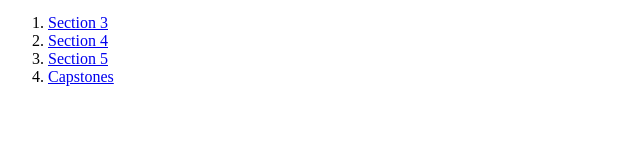
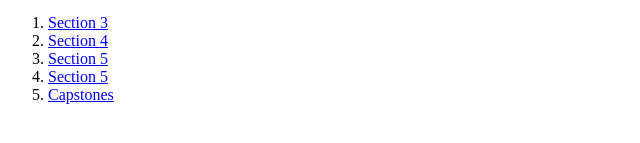
Before and after one commit to billy-palmer/Udemy, a plain HTML site: page index.html in a window 1280 px wide. Shown: the part 131-274 px from the top of the page, without its empty margins (0-640 px from the left). Drawn offline with Linux system fonts and the light colour scheme.

Commit message:
linking paths

```diff
--- a/index.html
+++ b/index.html
@@ -13,6 +13,7 @@
       <li><a href="./Section3/index.html">Section 3</a></li>
       <li><a href="./Section 4/index.html">Section 4</a></li>
       <li><a href="./Section5/index.html">Section 5</a></li>
+      <li><a href="./Section6/index.html">Section 5</a></li>
       <li><a href="./Capstones/index.html">Capstones</a></li>
     </ol>
   </body>
```
Also changed, not shown: Section6/6.0+CSS+Colors/6.0 CSS Colors/goal.png (renamed from Seection6/6.0+CSS+Colors/6.0 CSS Colors/goal.png), Section6/6.0+CSS+Colors/6.0 CSS Colors/index.html (renamed from Seection6/6.0+CSS+Colors/6.0 CSS Colors/index.html), Section6/6.0+CSS+Colors/6.0 CSS Colors/solution.html (renamed from Seection6/6.0+CSS+Colors/6.0 CSS Colors/solution.html), Section6/6.1+Font+Properties/font-family.html (renamed from Seection6/6.1+Font+Properties/font-family.html), Section6/6.1+Font+Properties/font-size.html (renamed from Seection6/6.1+Font+Properties/font-size.html), Section6/6.1+Font+Properties/goal.png (renamed from Seection6/6.1+Font+Properties/goal.png), Section6/6.1+Font+Properties/index.html (renamed from Seection6/6.1+Font+Properties/index.html), Section6/6.1+Font+Properties/solution.html (renamed from Seection6/6.1+Font+Properties/solution.html), Section6/6.3+CSS+Box+Model/6.3 CSS Box Model/goal.png (renamed from Seection6/6.3+CSS+Box+Model/6.3 CSS Box Model/goal.png), Section6/6.3+CSS+Box+Model/6.3 CSS Box Model/index.html (renamed from Seection6/6.3+CSS+Box+Model/6.3 CSS Box Model/index.html), Section6/6.3+CSS+Box+Model/6.3 CSS Box Model/solution.html (renamed from Seection6/6.3+CSS+Box+Model/6.3 CSS Box Model/solution.html), Section6/6.4+Motivation+Meme+Project/6.4 Motivation Meme Project/assets/images/daenerys.jpeg (renamed from Seection6/6.4+Motivation+Meme+Project/6.4 Motivation Meme Project/assets/images/daenerys.jpeg), Section6/6.4+Motivation+Meme+Project/6.4 Motivation Meme Project/index.html (renamed from Seection6/6.4+Motivation+Meme+Project/6.4 Motivation Meme Project/index.html), Section6/6.4+Motivation+Meme+Project/6.4 Motivation Meme Project/solution/assets/images/daenerys.jpeg (renamed from Seection6/6.4+Motivation+Meme+Project/6.4 Motivation Meme Project/solution/assets/images/daenerys.jpeg), 4 more files, 1 other file.
